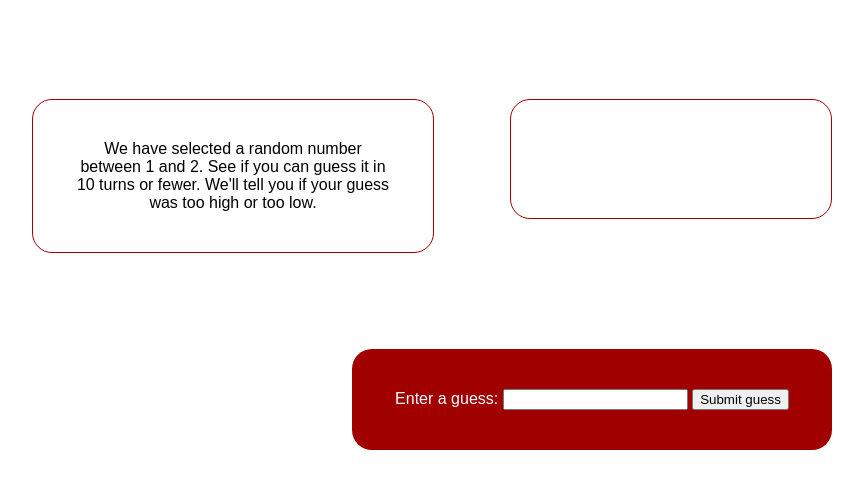
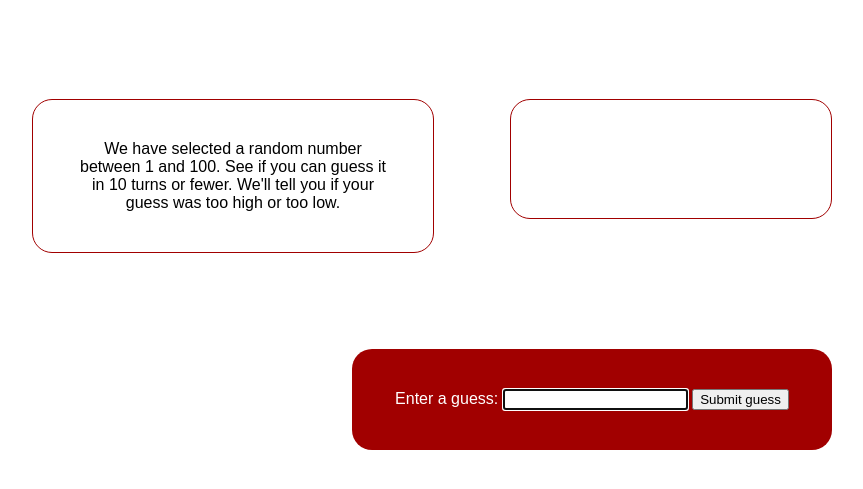
Before and after one commit to andreisamuellee/2springAssignments, a website built with webpack: page src/index.html in a window 1280 px wide. Shown: the part 101-590 px from the top of the page, without its empty margins (208-1071 px from the left). Built offline with nearby package versions, Linux system fonts and the light colour scheme.

Commit message:
done without comments

```diff
--- a/src/index.js
+++ b/src/index.js
@@ -1,5 +1,5 @@
 let lowestNum = 1;
-      let highestNum = 2;
+let highestNum = 100;
 
 let randomNumber = Math.floor(Math.random() * highestNum) + lowestNum;
 const guesses = document.querySelector('.guesses');
@@ -14,7 +14,7 @@
 let endTime;
 
 const info = document.querySelector('.info');
-      const text = document.createTextNode("We have selected a random number between "+lowestNum+" and "+highestNum+". See if you can guess it in "+maxGuessCount+" turns or fewer. We'll tell you if your guess was too high or too low.");
+const text = document.createTextNode("We have selected a random number between " + lowestNum + " and " + highestNum + ". See if you can guess it in " + maxGuessCount + " turns or fewer. We'll tell you if your guess was too high or too low.");
 info.appendChild(text);
 
 function checkGuess() {
@@ -28,7 +28,7 @@
 
   if (userGuess === randomNumber) {
     endTime = Date.now();
-          lastResult.textContent = 'Congratulations! You got it right! Your time: '+((endTime - startTime)/1000)+' seconds';
+    lastResult.textContent = 'Congratulations! You got it right! Your time: ' + ((endTime - startTime) / 1000) + ' seconds';
     lastResult.style.backgroundColor = 'green';
     lowOrHi.textContent = '';
     setGameOver();
@@ -39,9 +39,9 @@
   } else {
     lastResult.textContent = 'Wrong!';
     lastResult.style.backgroundColor = 'red';
-          if(userGuess < randomNumber) {
-            lowOrHi.textContent = 'Last guess was too low!' ;
-          } else if(userGuess > randomNumber) {
+    if (userGuess < randomNumber) {
+      lowOrHi.textContent = 'Last guess was too low!';
+    } else if (userGuess > randomNumber) {
       lowOrHi.textContent = 'Last guess was too high!';
     }
   }
@@ -65,7 +65,7 @@
 function resetGame() {
   guessCount = 1;
   const resetParas = document.querySelectorAll('.resultParas p');
-        for(let i = 0 ; i < resetParas.length ; i++) {
+  for (let i = 0; i < resetParas.length; i++) {
     resetParas[i].textContent = '';
   }
 
@@ -77,3 +77,60 @@
   lastResult.style.backgroundColor = 'white';
   randomNumber = Math.floor(Math.random() * highestNum) + lowestNum;
 }
+
+
+
+const play = () => {
+  let firstGuess = highestNum / 2;
+  let lastGuess = firstGuess;
+  let lowest = lowestNum;
+  let highest = highestNum;
+  let guess = 10;
+  let win = false;
+  guessField.value = firstGuess;
+  guessSubmit.click();
+  let guessNum = 0;
+  while (!win) {
+    if (lowOrHi.innerText === 'Last guess was too low!') {
+      console.log('low');
+      guess = Math.round((lastGuess + highest) / 2);
+      guessField.value = guess;
+      lowest = lastGuess;
+      lastGuess = guess;
+      guessSubmit.click();
+      guessNum++;
+    }
+    else if (lowOrHi.innerText === 'Last guess was too high!') {
+      console.log('hi');
+      guess = Math.round((lastGuess + lowest) / 2);
+      guessField.value = guess;
+      highest = lastGuess;
+      lastGuess = guess;
+      guessSubmit.click();
+      guessNum++;
+    }
+    else {
+      win = true;
+      console.log('win');
+      resetGame();
+    }
+  }
+  return guessNum;
+};
+
+let games = 0;
+const guessesPerGame = [];
+
+while (games < 1000) {
+  guessesPerGame.push(play());
+  games++;
+  console.log(guessesPerGame);
+};
+
+let total = 0;
+for(let i = 0; i < guessesPerGame.length; i++) {
+    total += guessesPerGame[i];
+}
+let avg = total / guessesPerGame.length;
+
+console.log('Average guesses per game = '+avg);
```
Also changed, not shown: src/index.html (+2 -2 lines). Lines whose indentation alone changed are shown as unchanged.
